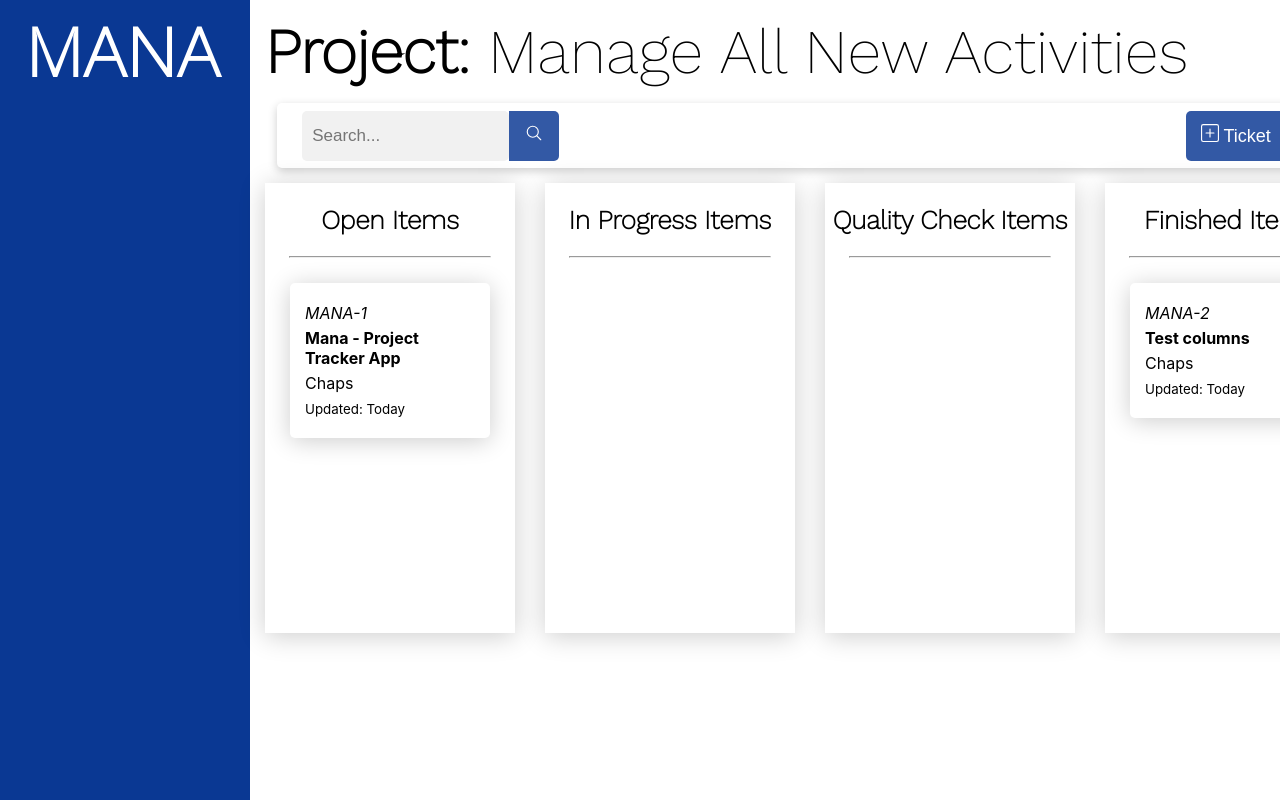
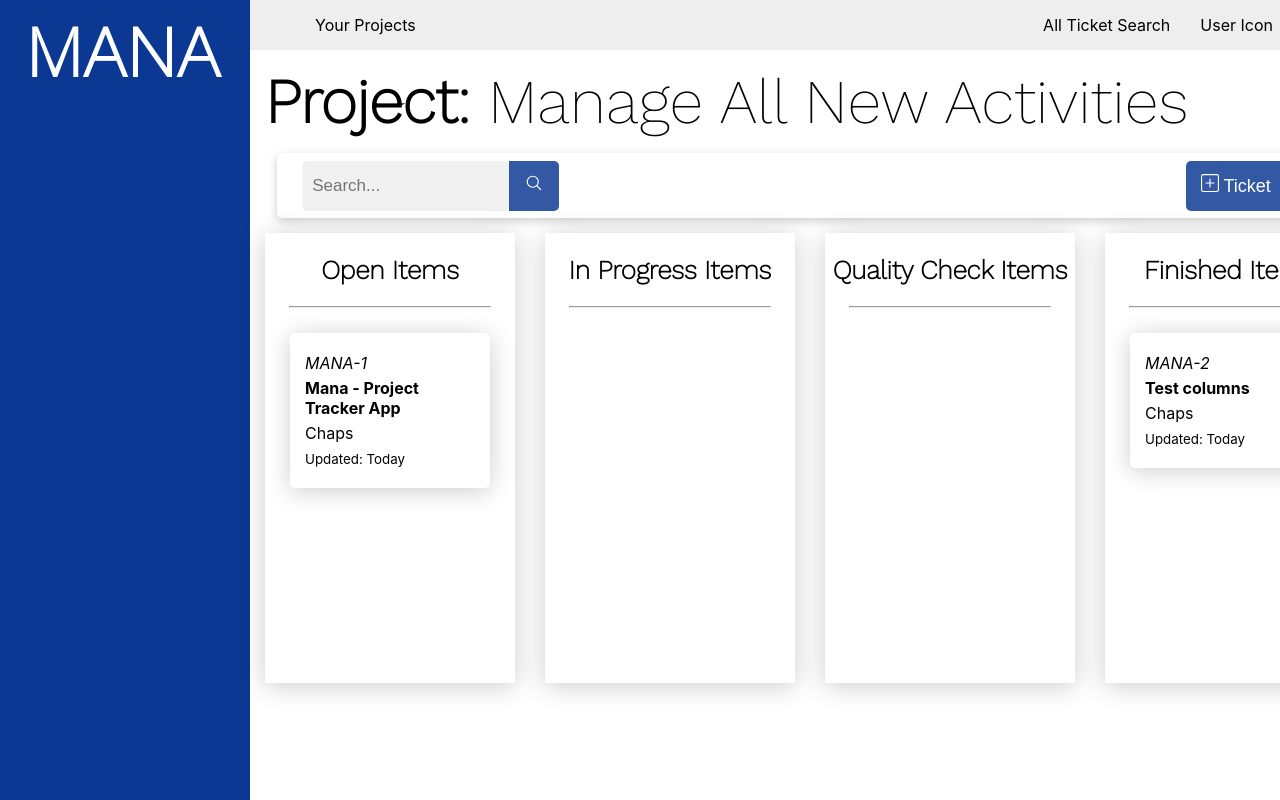
Before and after one commit to Chaptastic12/mana, a React (Create React App) app: page / in a window 1280 px wide. Shown: the top 800 px of the page. Built offline with nearby package versions, Linux system fonts and the light colour scheme.

Commit message:
Header bar added for general app things
Includes allowing a user to search through all tickets on the app, as well as handle user settings

```diff
--- a/src/App.tsx
+++ b/src/App.tsx
@@ -6,6 +6,7 @@ import ProjectDashBoard from './pages/ProjectDashboard/ProjectDashBoard';
 import NavBar from './components/NavBar/NavBar';
 
 import UserProvider from './Context/User-Context';
+import HeaderBar from './components/HeaderBar/HeaderBar';
 
 function App() {
   return (
@@ -15,6 +16,7 @@ function App() {
         <NavBar />
       </div>
       <div className='Page'>
+        <HeaderBar />
         <ProjectDashBoard />
       </div>
     </div>
--- /dev/null
+++ b/src/components/HeaderBar/HeaderBar.css
@@ -0,0 +1,25 @@
+.HeaderBar {
+    width: 100%;
+    height: 50px;
+    background-color: rgb(238, 238, 238);
+    display: flex;
+    align-items: center;
+}
+
+.HeaderBar__Left, .HeaderBar__Right{
+    display: flex;
+    align-items: center;
+    width: 50%;
+}
+
+.HeaderBar__Left div, .HeaderBar__Right div {
+    margin: 0 15px;
+}
+
+.HeaderBar__Right{
+    justify-content: end;
+    padding-right: 50px;
+}
+.HeaderBar__Left{
+    padding-left: 50px;
+}
--- /dev/null
+++ b/src/components/HeaderBar/HeaderBar.tsx
@@ -0,0 +1,19 @@
+import React from 'react'
+
+import './HeaderBar.css';
+
+const HeaderBar = () => {
+  return (
+    <div className='HeaderBar'>
+        <div className='HeaderBar__Left'>
+            <div>Your Projects</div>
+        </div>
+        <div className='HeaderBar__Right'>
+            <div>All Ticket Search</div>
+            <div>User Icon</div>
+        </div>
+    </div>
+  )
+}
+
+export default HeaderBar
```
